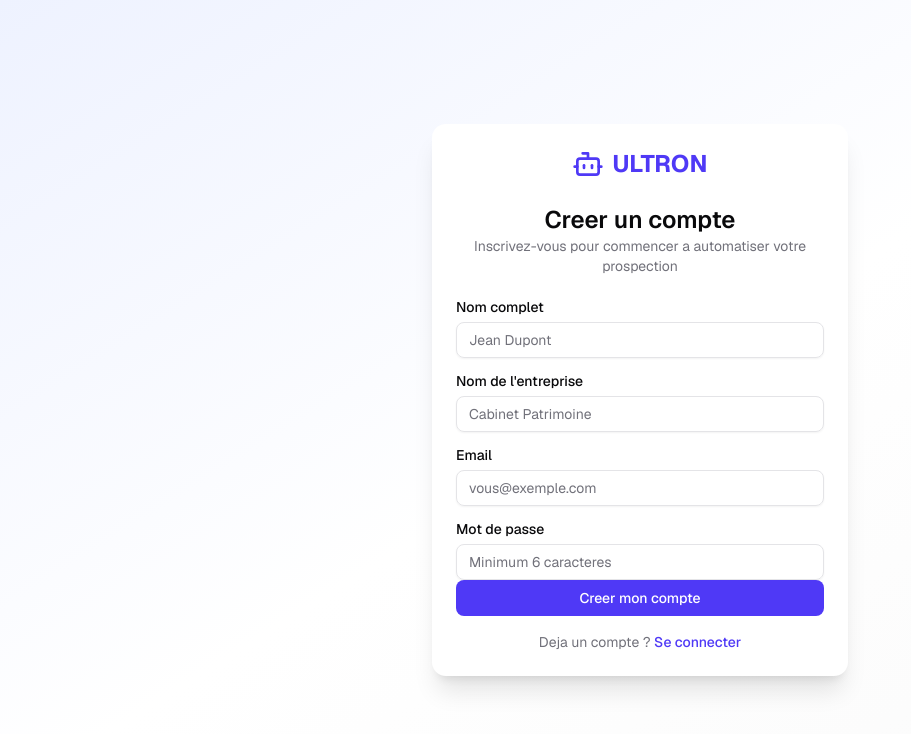
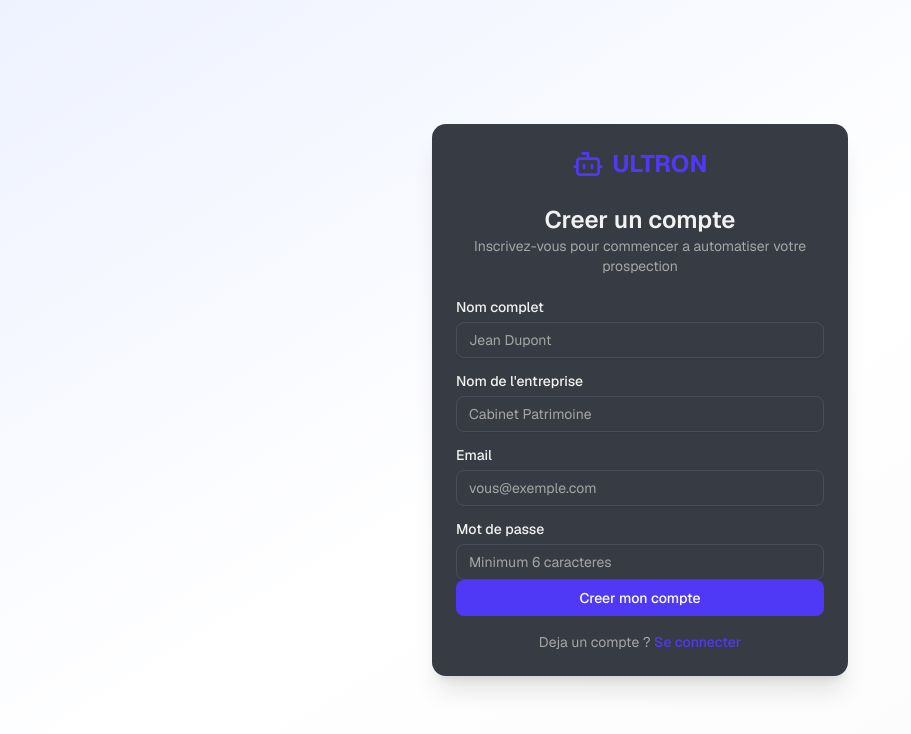
Before and after one commit to martinborgis-lang/Ultron, a Next.js app: page /register in a window 1280 px wide. Shown: the top 734 px of the page, without its empty margins (0-911 px from the left). Built offline with nearby package versions, Linux system fonts and the light colour scheme.

Commit message:
fix: correct theme colors - Nardo gray for light, black for dark
- Light mode (default): Gris Nardo background (220 10% 20%)
- Dark mode: True black background (0 0% 5%)
- Cards and UI elements adjusted accordingly for both modes

Co-Authored-By: Claude Opus 4.5 <noreply@anthropic.com>

```diff
--- a/src/app/globals.css
+++ b/src/app/globals.css
@@ -46,67 +46,33 @@
   --radius-4xl: calc(var(--radius) + 16px);
 }
 
+/* Mode clair : Gris Nardo au lieu de blanc */
 :root {
   --radius: 0.625rem;
-  --background: 0 0% 100%;
-  --foreground: 240 10% 3.9%;
-  --card: 0 0% 100%;
-  --card-foreground: 240 10% 3.9%;
-  --popover: 0 0% 100%;
-  --popover-foreground: 240 10% 3.9%;
+  --background: 220 10% 20%;
+  --foreground: 0 0% 95%;
+  --card: 220 10% 24%;
+  --card-foreground: 0 0% 95%;
+  --popover: 220 10% 22%;
+  --popover-foreground: 0 0% 95%;
   --primary: 238 84% 67%;
   --primary-foreground: 0 0% 100%;
-  --secondary: 240 4.8% 95.9%;
-  --secondary-foreground: 240 5.9% 10%;
-  --muted: 240 4.8% 95.9%;
-  --muted-foreground: 240 3.8% 46.1%;
-  --accent: 240 4.8% 95.9%;
-  --accent-foreground: 240 5.9% 10%;
-  --destructive: 0 84.2% 60.2%;
+  --secondary: 220 10% 28%;
+  --secondary-foreground: 0 0% 95%;
+  --muted: 220 10% 28%;
+  --muted-foreground: 0 0% 65%;
+  --accent: 220 10% 28%;
+  --accent-foreground: 0 0% 95%;
+  --destructive: 0 84% 60%;
   --destructive-foreground: 0 0% 100%;
-  --border: 240 5.9% 90%;
-  --input: 240 5.9% 90%;
+  --border: 220 10% 32%;
+  --input: 220 10% 32%;
   --ring: 238 84% 67%;
   --chart-1: 12 76% 61%;
   --chart-2: 173 58% 39%;
   --chart-3: 197 37% 24%;
   --chart-4: 43 74% 66%;
   --chart-5: 27 87% 67%;
-  --sidebar: 0 0% 98%;
-  --sidebar-foreground: 240 10% 3.9%;
-  --sidebar-primary: 238 84% 67%;
-  --sidebar-primary-foreground: 0 0% 100%;
-  --sidebar-accent: 240 4.8% 95.9%;
-  --sidebar-accent-foreground: 240 5.9% 10%;
-  --sidebar-border: 240 5.9% 90%;
-  --sidebar-ring: 238 84% 67%;
-}
-
-.dark {
-  --background: 220 10% 16%;
-  --foreground: 0 0% 95%;
-  --card: 220 10% 20%;
-  --card-foreground: 0 0% 95%;
-  --popover: 220 10% 18%;
-  --popover-foreground: 0 0% 95%;
-  --primary: 238 84% 67%;
-  --primary-foreground: 0 0% 100%;
-  --secondary: 220 10% 25%;
-  --secondary-foreground: 0 0% 95%;
-  --muted: 220 10% 25%;
-  --muted-foreground: 0 0% 65%;
-  --accent: 220 10% 25%;
-  --accent-foreground: 0 0% 95%;
-  --destructive: 0 84% 60%;
-  --destructive-foreground: 0 0% 100%;
-  --border: 220 10% 30%;
-  --input: 220 10% 30%;
-  --ring: 238 84% 67%;
-  --chart-1: 220 70% 50%;
-  --chart-2: 160 60% 45%;
-  --chart-3: 30 80% 55%;
-  --chart-4: 280 65% 60%;
-  --chart-5: 340 75% 55%;
   --sidebar: 220 10% 18%;
   --sidebar-foreground: 0 0% 95%;
   --sidebar-primary: 238 84% 67%;
@@ -114,6 +80,42 @@
   --sidebar-accent: 220 10% 25%;
   --sidebar-accent-foreground: 0 0% 95%;
   --sidebar-border: 220 10% 30%;
+  --sidebar-ring: 238 84% 67%;
+}
+
+/* Mode sombre : Noir profond */
+.dark {
+  --background: 0 0% 5%;
+  --foreground: 0 0% 95%;
+  --card: 0 0% 8%;
+  --card-foreground: 0 0% 95%;
+  --popover: 0 0% 7%;
+  --popover-foreground: 0 0% 95%;
+  --primary: 238 84% 67%;
+  --primary-foreground: 0 0% 100%;
+  --secondary: 0 0% 12%;
+  --secondary-foreground: 0 0% 95%;
+  --muted: 0 0% 12%;
+  --muted-foreground: 0 0% 60%;
+  --accent: 0 0% 12%;
+  --accent-foreground: 0 0% 95%;
+  --destructive: 0 84% 60%;
+  --destructive-foreground: 0 0% 100%;
+  --border: 0 0% 18%;
+  --input: 0 0% 18%;
+  --ring: 238 84% 67%;
+  --chart-1: 220 70% 50%;
+  --chart-2: 160 60% 45%;
+  --chart-3: 30 80% 55%;
+  --chart-4: 280 65% 60%;
+  --chart-5: 340 75% 55%;
+  --sidebar: 0 0% 6%;
+  --sidebar-foreground: 0 0% 95%;
+  --sidebar-primary: 238 84% 67%;
+  --sidebar-primary-foreground: 0 0% 100%;
+  --sidebar-accent: 0 0% 12%;
+  --sidebar-accent-foreground: 0 0% 95%;
+  --sidebar-border: 0 0% 18%;
   --sidebar-ring: 238 84% 67%;
 }
 
```
